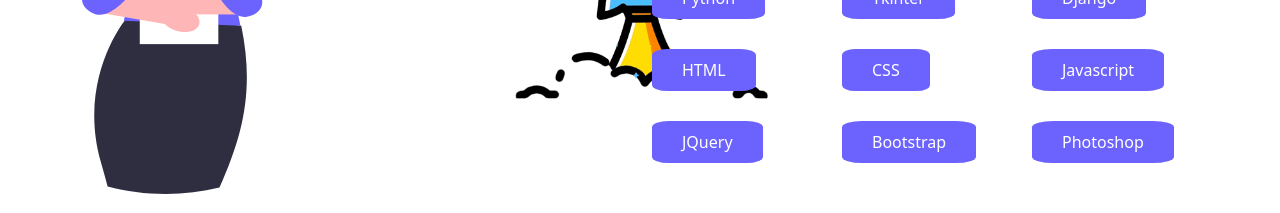
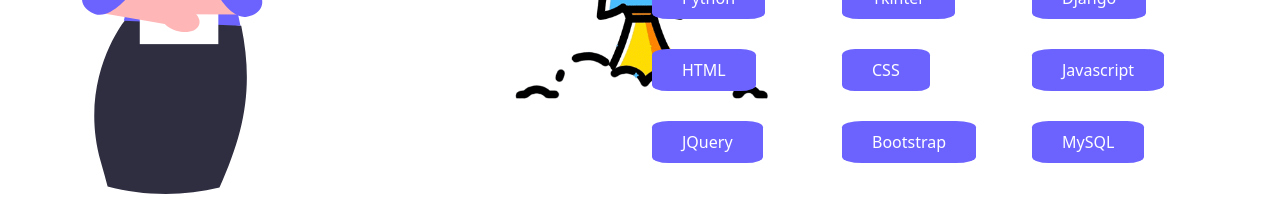
Before and after one commit to asmi02/portfolio, a plain HTML site: page index.html in a window 1280 px wide. Shown: the part 1720-1933 px from the top of the page. Drawn offline with nearby package versions, Linux system fonts and the light colour scheme.

Commit message:
Update index.html

```diff
--- a/index.html
+++ b/index.html
@@ -136,7 +136,7 @@
                             <a href="#" class="skillbtn">Bootstrap</a>
                         </div>
                         <div class="col-md-4 col-sm-6 col-6 skillb mb-5">
-                            <a href="#" class="skillbtn">Photoshop</a>
+                            <a href="#" class="skillbtn">MySQL</a>
                         </div>
                     </div>
                 </div>
```
